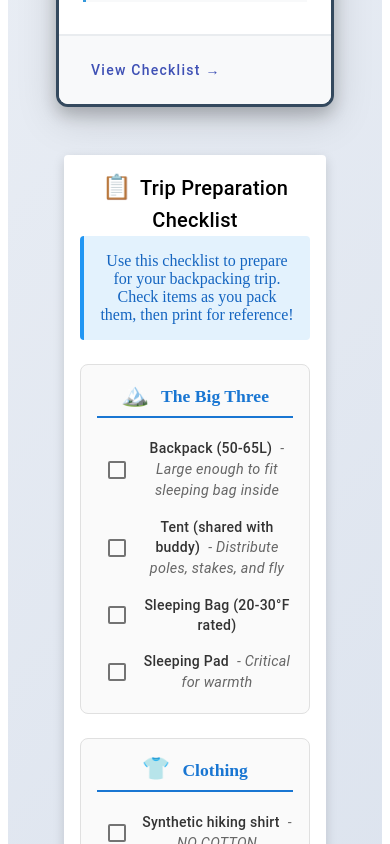
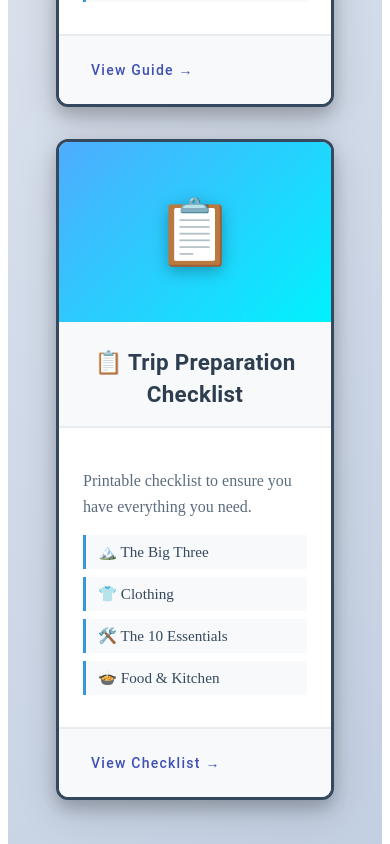
Before and after one commit to tqheel/backpacking-advisor, an Angular app in the folder app/: page /home in a window 390 px wide. Shown: the part 1600-2444 px from the top of the page. Built offline with nearby package versions, Linux system fonts and the light colour scheme.

Commit message:
Convert checklist to card layout with dedicated route

```diff
--- a/app/src/app/app.routes.ts
+++ b/app/src/app/app.routes.ts
@@ -2,10 +2,12 @@ import { Routes } from '@angular/router';
 import { MealPrepComponent } from './meal-prep/meal-prep.component';
 import { GearPackingComponent } from './gear-packing/gear-packing.component';
 import { HomeComponent } from './home/home.component';
+import { PrintableChecklistComponent } from './printable-checklist/printable-checklist.component';
 
 export const routes: Routes = [
   { path: '', redirectTo: '/home', pathMatch: 'full' },
   { path: 'home', component: HomeComponent },
   { path: 'meal-prep', component: MealPrepComponent },
-  { path: 'gear-packing', component: GearPackingComponent }
+  { path: 'gear-packing', component: GearPackingComponent },
+  { path: 'checklist', component: PrintableChecklistComponent }
 ];
--- a/app/src/app/home/home.component.css
+++ b/app/src/app/home/home.component.css
@@ -77,6 +77,10 @@
   background: linear-gradient(135deg, #f093fb 0%, #f5576c 100%);
 }
 
+.checklist-image {
+  background: linear-gradient(135deg, #4facfe 0%, #00f2fe 100%);
+}
+
 .icon {
   filter: drop-shadow(0 4px 8px rgba(0, 0, 0, 0.3));
 }
@@ -135,10 +139,8 @@
   border-color: #f5576c;
 }
 
-/* Checklist section */
-.checklist-section {
-  margin-top: 3rem;
-  padding: 0 1rem;
+.checklist-card:hover {
+  border-color: #00f2fe;
 }
 
 /* Responsive design */
@@ -155,9 +157,4 @@
   .header-section h1 {
     font-size: 2rem;
   }
-
-  .checklist-section {
-    margin-top: 2rem;
-    padding: 0 0.5rem;
-  }
 }
--- a/app/src/app/home/home.component.html
+++ b/app/src/app/home/home.component.html
@@ -45,11 +45,30 @@
         </ul>
       </mat-card-content>
       <mat-card-actions>
+        <button mat-button color="primary">View Guide →</button>
+      </mat-card-actions>
+    </mat-card>
+    <mat-card routerLink="/checklist" class="topic-card checklist-card">
+      <div class="card-image-container">
+        <div class="image-placeholder checklist-image">
+          <span class="icon">📋</span>
+        </div>
+      </div>
+      <mat-card-header>
+        <mat-card-title>📋 Trip Preparation Checklist</mat-card-title>
+      </mat-card-header>
+      <mat-card-content>
+        <p>Printable checklist to ensure you have everything you need.</p>
+        <ul class="feature-list">
+          <li>🏔️ The Big Three</li>
+          <li>👕 Clothing</li>
+          <li>🛠️ The 10 Essentials</li>
+          <li>🍲 Food & Kitchen</li>
+        </ul>
+      </mat-card-content>
+      <mat-card-actions>
         <button mat-button color="primary">View Checklist →</button>
       </mat-card-actions>
     </mat-card>
   </div>
-  <div class="checklist-section">
-    <app-printable-checklist></app-printable-checklist>
-  </div>
 </div>
--- a/app/src/app/printable-checklist/printable-checklist.component.html
+++ b/app/src/app/printable-checklist/printable-checklist.component.html
@@ -62,5 +62,9 @@
       <mat-icon>refresh</mat-icon>
       Reset All
     </button>
+    <button mat-button (click)="goBack()">
+      <mat-icon>home</mat-icon>
+      Back to Home
+    </button>
   </mat-card-actions>
 </mat-card>
--- a/app/src/app/printable-checklist/printable-checklist.component.ts
+++ b/app/src/app/printable-checklist/printable-checklist.component.ts
@@ -4,6 +4,7 @@ import { MatCardModule } from '@angular/material/card';
 import { MatButtonModule } from '@angular/material/button';
 import { MatCheckboxModule } from '@angular/material/checkbox';
 import { MatIconModule } from '@angular/material/icon';
+import { Router } from '@angular/router';
 
 interface ChecklistItem {
   name: string;
@@ -114,6 +115,8 @@ export class PrintableChecklistComponent {
     }
   ]);
 
+  constructor(private router: Router) {}
+
   print(): void {
     window.print();
   }
@@ -132,4 +135,8 @@ export class PrintableChecklistComponent {
     }));
     this.categories.set(categories);
   }
+
+  goBack(): void {
+    this.router.navigate(['/home']);
+  }
 }
```
